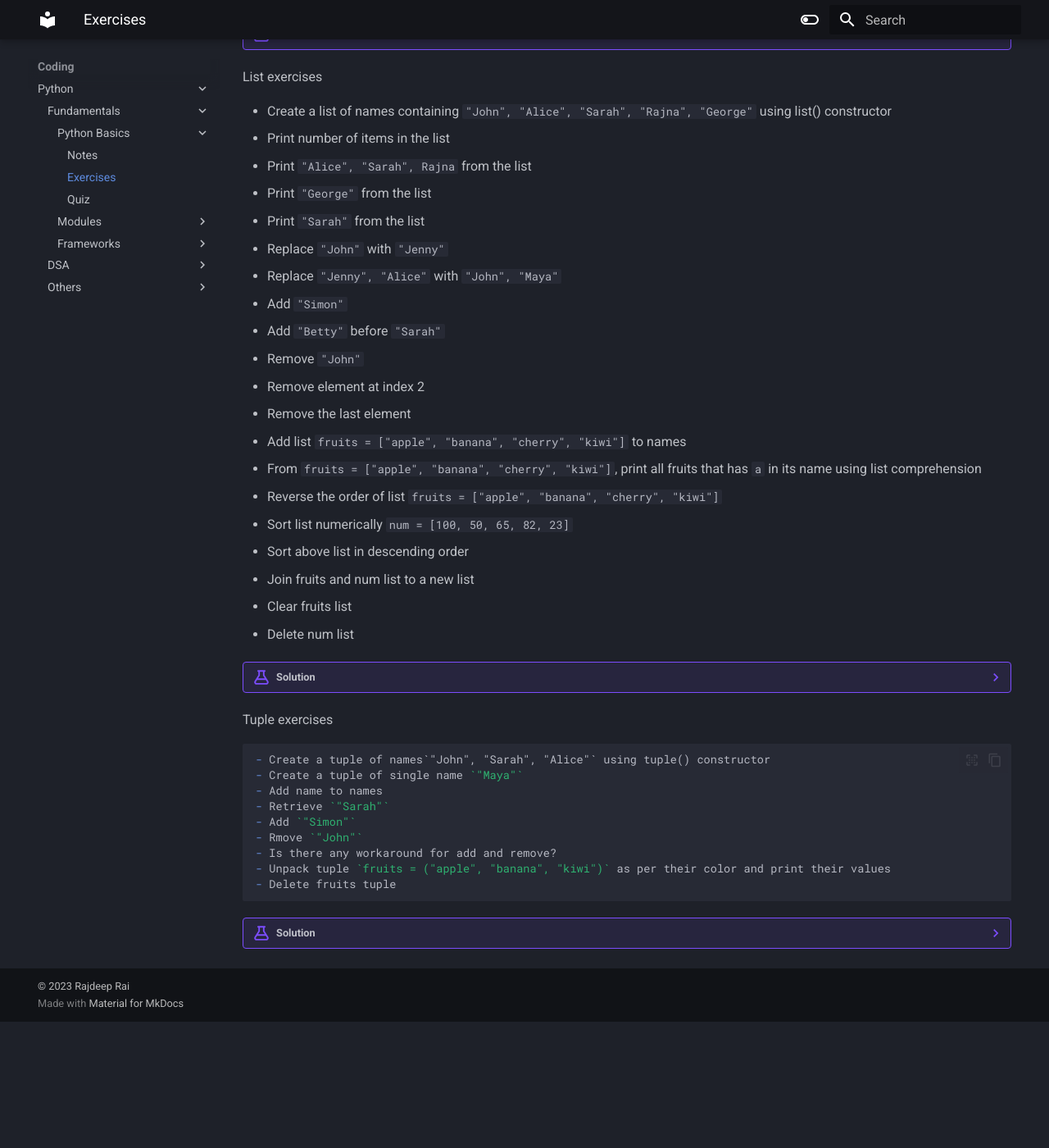
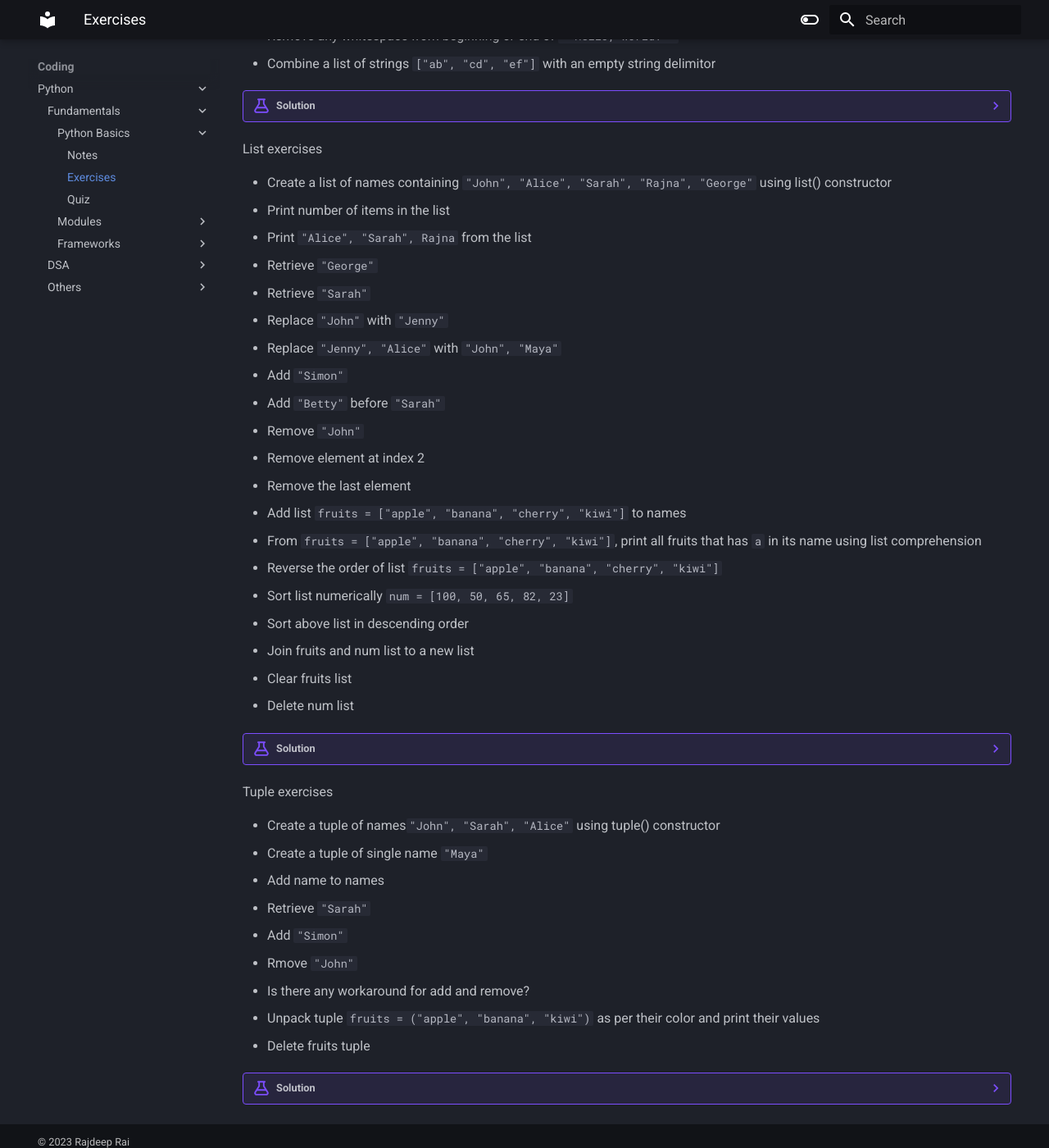
Before and after one commit to rajdyp/study-decks, an MkDocs documentation site: the page built from docs/python/fundamentals/python_exercises.md, in a window 1280 px wide and 1400 px high, scrolled down 638 px. Shown: the whole window at 82% size. Built offline with MkDocs 1.6.1 and Material for MkDocs 9.7.7, drawn with Linux system fonts in a browser that asks for light colours; before the commit the page ends 1884 px from its top, so only the background shows below that; some of the changed text lies outside the part shown.

Commit message:
Update python_exercises.md

````diff
--- a/docs/python/fundamentals/python_exercises.md
+++ b/docs/python/fundamentals/python_exercises.md
@@ -20,7 +20,6 @@ z = False
 
 String exercises
 
-``` md
 - Create a string `Hello, World!`
 - Just print `,` from the string
 - Get the characters from position 2 to position 5 (not included)
@@ -29,7 +28,6 @@ String exercises
 - Split 'My name is Rajdeep' to a list of substrings
 - Remove any whitespace from beginning or end of `" Hello, World! "`
 - Combine a list of strings `["ab", "cd", "ef"]` with an empty string delimitor
-```
 
 ??? example annotate "Solution"
 
@@ -78,8 +76,8 @@ List exercises
 - Create a list of names containing `"John", "Alice", "Sarah", "Rajna", "George"` using list() constructor
 - Print number of items in the list
 - Print `"Alice", "Sarah", Rajna` from the list
-- Print `"George"` from the list
-- Print `"Sarah"` from the list
+- Retrieve `"George"`
+- Retrieve `"Sarah"`
 - Replace `"John"` with `"Jenny"`
 - Replace `"Jenny", "Alice"` with `"John", "Maya"`
 - Add `"Simon"`
@@ -120,11 +118,11 @@ List exercises
     print(names[1:4])
 
 
-    print('\n4. Print `"George"` from the list\n')
+    print('\n4. Retrieve `"George"`\n')
     print(names[-1])
 
 
-    print('\n5. Print `"Sarah"` from the list\n')
+    print('\n5. Retrieve `"Sarah"`\n')
     print(names[2])
 
 
@@ -221,7 +219,6 @@ List exercises
 
 Tuple exercises
 
-``` md
 - Create a tuple of names`"John", "Sarah", "Alice"` using tuple() constructor
 - Create a tuple of single name `"Maya"`
 - Add name to names
@@ -231,7 +228,6 @@ Tuple exercises
 - Is there any workaround for add and remove?
 - Unpack tuple `fruits = ("apple", "banana", "kiwi")` as per their color and print their values
 - Delete fruits tuple
-```
 
 ??? example annotate "Solution"
 
````
